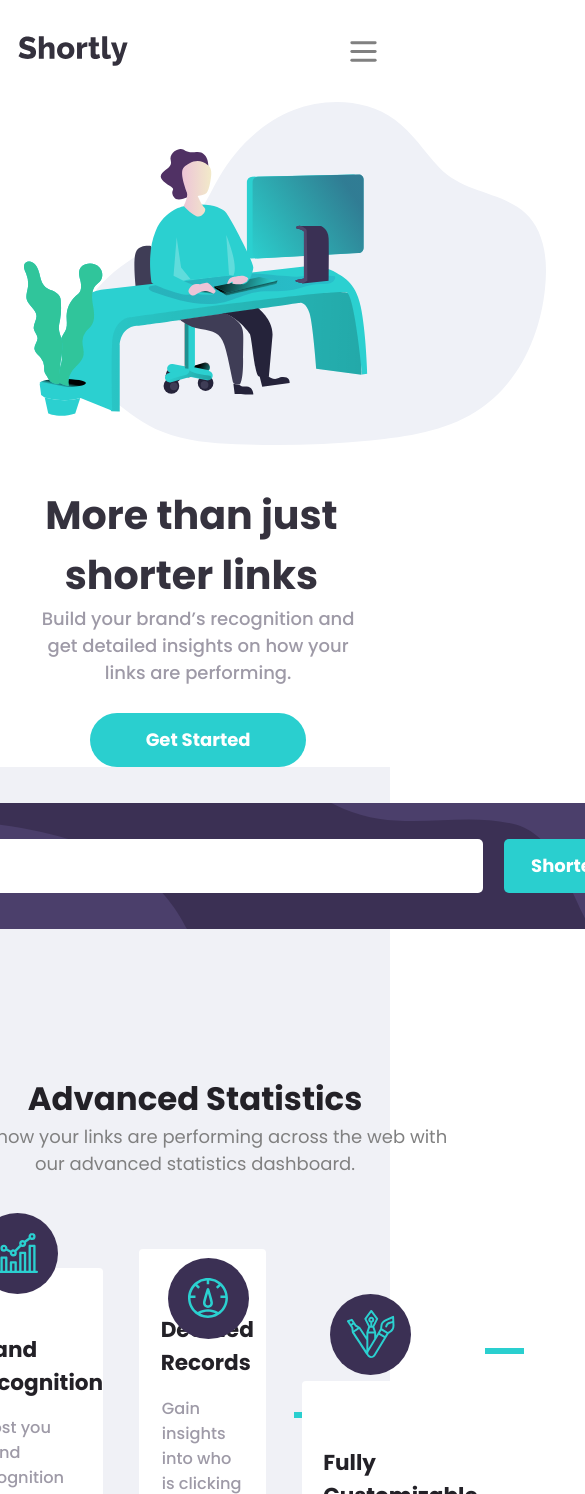
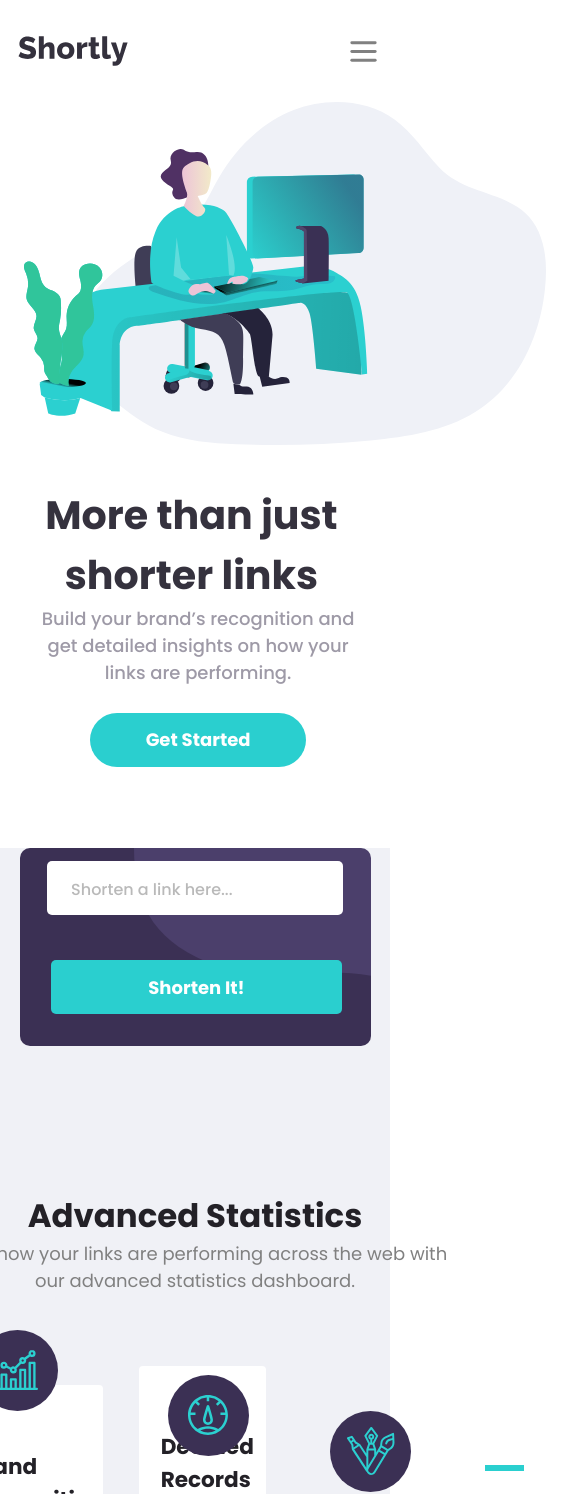
Before and after one commit to EuCaue/url-shortening-api, a React (Vite) app: page / in a window 390 px wide. Shown: the top 1494 px of the page, 585 px wide, since content can reach past the window. Built offline with nearby package versions, Linux system fonts and the light colour scheme.

Commit message:
shortForm responsive --small

```diff
--- a/src/components/BottomPage/styled.ts
+++ b/src/components/BottomPage/styled.ts
@@ -53,7 +53,6 @@ export const Container = styled.section`
       border: solid;
       border-color: ${colors.cyan};
       margin-top: 5.5em;
-      /* left: 48.5em; */
       margin-left: 19.2em;
       z-index: -1;
     }
@@ -135,7 +134,6 @@ export const DivImage = styled.div`
   text-align: center;
   align-items: center;
   height: 13.2em;
-  /* width: 100%; */
   background-image: url(${boostDesktop});
   background-repeat: no-repeat;
   background-position: center;
--- a/src/components/ShortForm/styled.ts
+++ b/src/components/ShortForm/styled.ts
@@ -3,6 +3,7 @@ import styled from 'styled-components';
 
 import * as colors from '../../assets/styles/configColors/colors';
 import ImgBoost from '../../assets/images/bg-shorten-desktop.svg';
+import ImgShortenMobile from '../../assets/images/bg-shorten-mobile.svg';
 
 type Props = {
   error: boolean;
@@ -44,7 +45,7 @@ export const SubmitButton = styled.button<Props>`
 `;
 
 export const InputBox = styled.input<Props>`
-  display: inline-flex;
+  display: flex;
   position: relative;
   outline: none;
   align-items: center;
@@ -71,13 +72,7 @@ export const InputBox = styled.input<Props>`
 export const Small = styled.small<Props>`
   flex: 0;
   flex-basis: 100%;
-  flex-shrink: 100%;
-  left: 8.7em;
-  left: 8%;
-  bottom: -3em;
-  bottom: -16%;
   font-size: 0.7em;
-  visibility: visible;
   content: 'Please add a link';
   margin-left: 4.5em;
   color: ${colors.red};
@@ -104,17 +99,6 @@ export const Form = styled.form`
   margin-right: 3.5em;
   width: 60em;
   height: 7em;
-`;
-
-export const Container = styled.div`
-  display: flex;
-  align-items: center;
-  justify-content: center;
-  flex-direction: column;
-  /* background-color: lightgray; */
-
-  z-index: 0;
-  height: 100%;
 `;
 
 export const ShortLink = styled.div`
@@ -176,3 +160,55 @@ export const P = styled.p`
   color: gray;
   width: 29em;
 `;
+
+export const Container = styled.div`
+  display: flex;
+  align-items: center;
+  justify-content: center;
+  flex-direction: column;
+  z-index: 0;
+  height: 100%;
+
+  @media screen and (max-width: 60em) and (min-width: 20em) {
+    margin-top: 4.5em;
+    ${Form} {
+      background-image: url(${ImgShortenMobile});
+      background-repeat: no-repeat;
+      background-position: top right;
+      width: 90%;
+      margin: auto;
+      height: 11em;
+      border-radius: 10px;
+    }
+
+    ${Span} {
+      flex-direction: column;
+    }
+
+    ${InputBox} {
+      width: 85%;
+      /* height: 2.5em; */
+      margin-bottom: 2.5em;
+      ::placeholder {
+        font-weight: 500;
+        opacity: 50%;
+      }
+    }
+    ${SubmitButton} {
+      width: 94%;
+      text-align: center;
+      margin-right: 8.9em;
+      margin-bottom: 1em;
+    }
+    ${Small} {
+      /* flex: 0; */
+      /* flex-shrink: 50%; */
+      /* flex-basis: 50%; */
+      /* flex-wrap: nowrap; */
+      margin-left: 0;
+      position: absolute !important;
+      left: 15%;
+      top: 100%;
+    }
+  }
+`;
```
